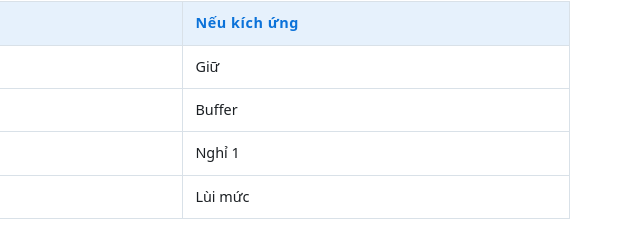
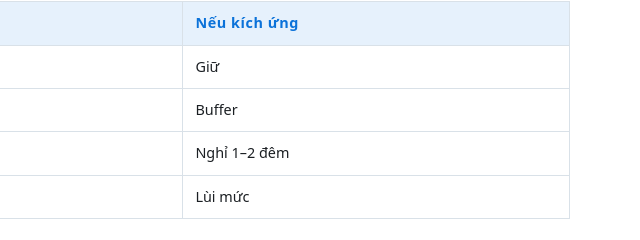
Before and after one commit to dwngprogramming/PureDerma-HTML, a website built with webpack: page index.html in a window 1280 px wide. Shown: the part 3312-3552 px from the top of the page, 640-1280 px from the left. Built offline with nearby package versions, Linux system fonts and the light colour scheme.

Commit message:
fix: update rest period from "Nghỉ 1" to "Nghỉ 1–2 đêm" in treatment table

```diff
--- a/index.html
+++ b/index.html
@@ -279,7 +279,7 @@
         <td>3</td>
         <td>4–5 tối</td>
         <td>Không nứt</td>
-        <td>Nghỉ 1</td>
+        <td>Nghỉ 1–2 đêm</td>
       </tr>
       <tr>
         <td>4+</td>
```
